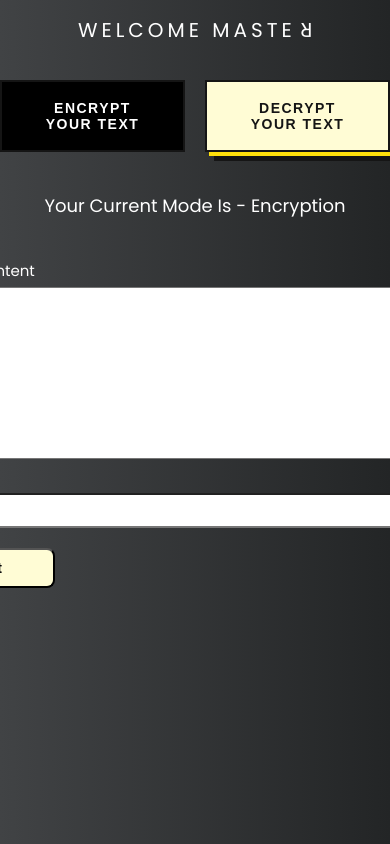
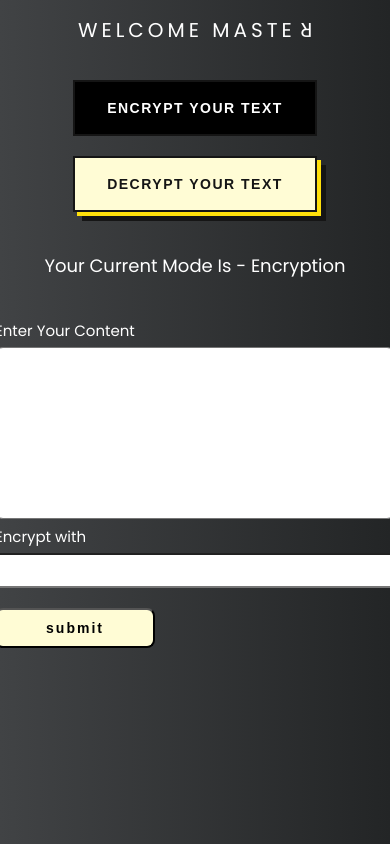
Before and after one commit to mdabhnx/text-to-aes, a React (Vite) app: page / in a window 390 px wide. Built offline with nearby package versions, Linux system fonts and the light colour scheme.

Commit message:
responsiveness added for mobile devices

```diff
--- a/src/App.tsx
+++ b/src/App.tsx
@@ -96,7 +96,7 @@ const App = () => {
             </div>
             <div className='operation'>
               <div className='content'>
-                <>
+                <div>
                   <div className='title'>Enter Your Content</div>
                   <textarea
                     cols={30}
@@ -104,8 +104,8 @@ const App = () => {
                     value={content}
                     onChange={(e) => setContent(e.target.value)}
                   ></textarea>
-                </>
-                <>
+                </div>
+                <div>
                   <div className='title'>
                     {currentState === 'encrypt' ? 'Encrypt' : 'Decrypt'} with
                   </div>
@@ -118,7 +118,7 @@ const App = () => {
                   <div className='submit-btn'>
                     <button onClick={handleOperation}>Submit</button>
                   </div>
-                </>
+                </div>
               </div>
             </div>
           </div>
--- a/src/styles.scss
+++ b/src/styles.scss
@@ -53,7 +53,13 @@ body {
       margin-top: 40px;
       .options {
         display: flex;
-        gap: 20px;
+        gap: 2rem;
+
+        @media (max-width: 600px) {
+          flex-direction: column;
+          gap: 2rem;
+        }
+
         .btn {
           background: #fffcd5;
           box-shadow: 4px 4px #ffe00b, 9px 9px #151515;
@@ -113,6 +119,12 @@ body {
       }
       .operation {
         .content {
+          @media (max-width: 600px) {
+            display: flex;
+            flex-direction: column;
+            justify-content: center;
+            align-items: center;
+          }
           .title {
             margin-bottom: 5px;
           }
@@ -125,6 +137,10 @@ body {
             &:focus {
               outline: none;
             }
+
+            @media (max-width: 600px) {
+              width: 400px;
+            }
           }
           .inp-password {
             width: 600px;
@@ -132,6 +148,9 @@ body {
             border-radius: 6px;
             &:focus {
               outline: none;
+            }
+            @media (max-width: 600px) {
+              width: 400px;
             }
           }
           .submit-btn {
@@ -172,7 +191,11 @@ body {
 }
 
 .response-area {
-  min-width: 560px;
+  min-width: 580px;
+  @media (max-width: 600px) {
+    min-width: 380px;
+    max-width: 380px;
+  }
   .copy {
     position: absolute;
     right: 1rem;
```
